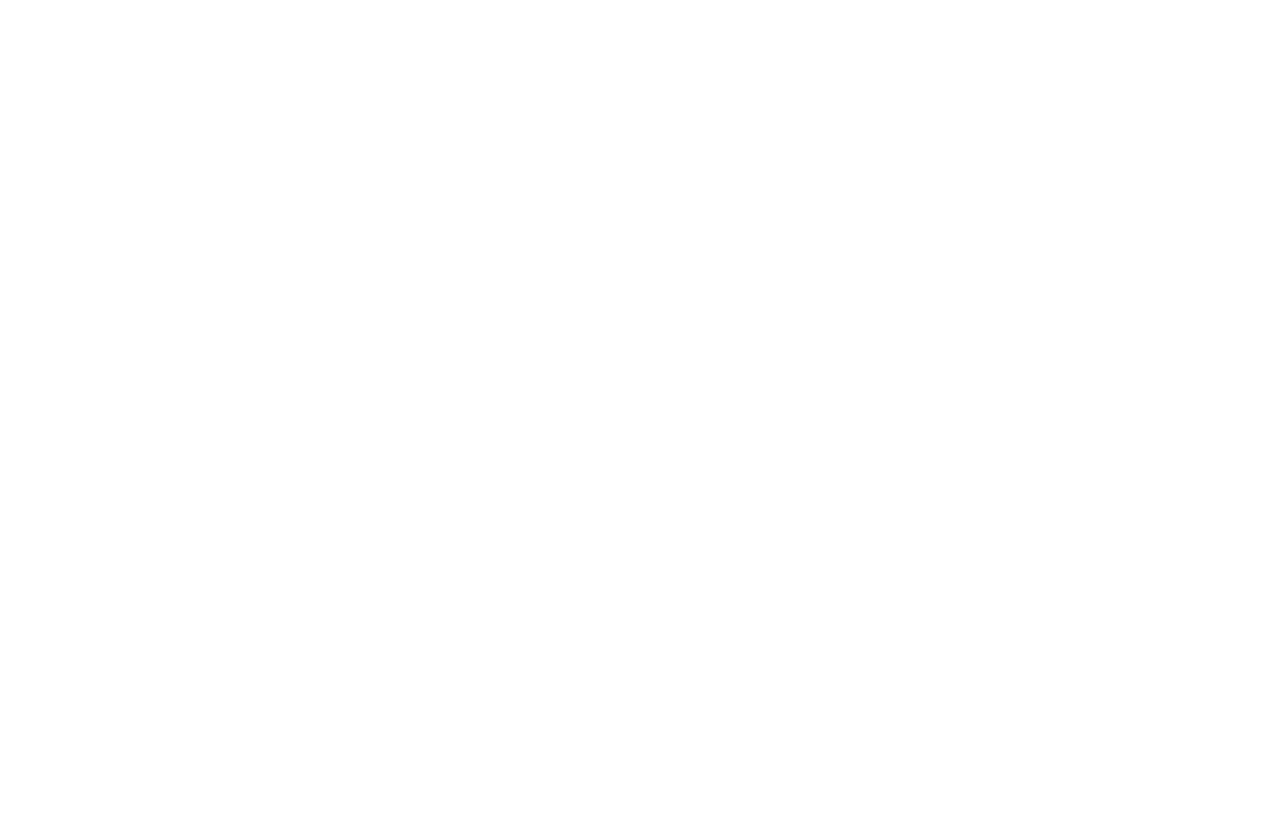
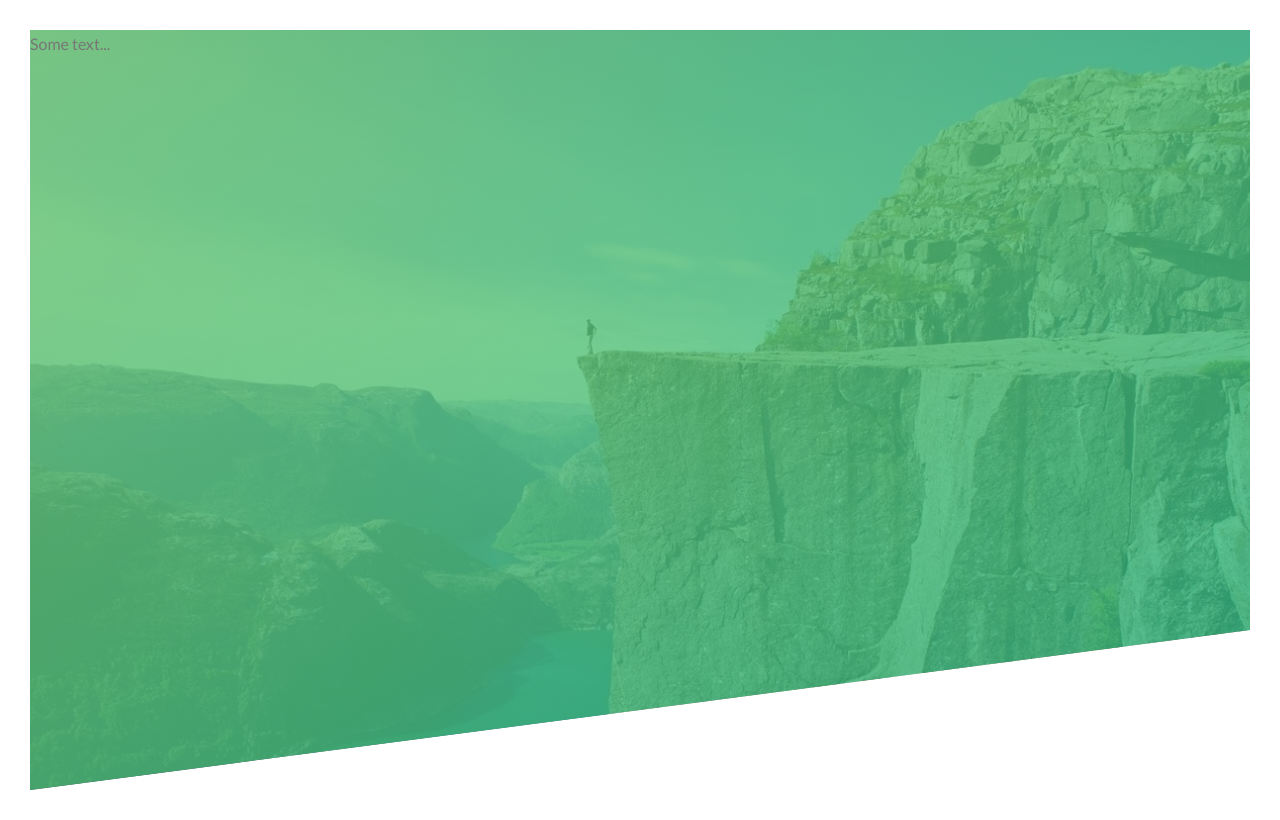
Before and after one commit to nascal3/OutyDory, a plain HTML site: page index.html in a window 1280 px wide. Drawn offline with Linux system fonts and the light colour scheme.

Commit message:
header foreground shade and clip-path applied

```diff
--- a/css/style.css
+++ b/css/style.css
@@ -1,5 +1,35 @@
-/*COLORS:*/
+/*COLORS:
 
-/*Light green: #7ed56f*/
-/*Medium green: #35c57a*/
-/*Dark green: #28b485*/
+ Light green: #7ed56f
+ Medium green: #35c57a
+ Dark green: #28b485
+
+*/
+
+*{
+    margin: 0;
+    padding: 0;
+    box-sizing: border-box;
+}
+
+body{
+    font-family: "Lato", sans-serif ;
+    font-weight: 400;
+    font-size: 16px;
+    line-height: 1.7;
+    color: #777;
+    padding: 30px;
+}
+
+.header{
+    height: 95vh;
+    background-image: linear-gradient(
+            to right bottom,
+            rgba(126, 213, 111, 0.8),
+            rgba(40, 180, 133, 0.8)
+    ),
+    url("../img/Widescreen-Cliff.jpg");
+    background-size: cover;
+    background-position: top;
+    clip-path: polygon(0 0, 100% 0, 100% 75vh, 0 100%);
+}
--- a/index.html
+++ b/index.html
@@ -14,6 +14,10 @@
         <link rel="stylesheet" href="css/style.css">
     </head>
     <body>
+        <header class="header">
+            Some text...
+        </header>
+
 
 
         <!-- Add your site or application content here -->
```
Also changed, not shown: img/Widescreen-Cliff.jpg (added).
